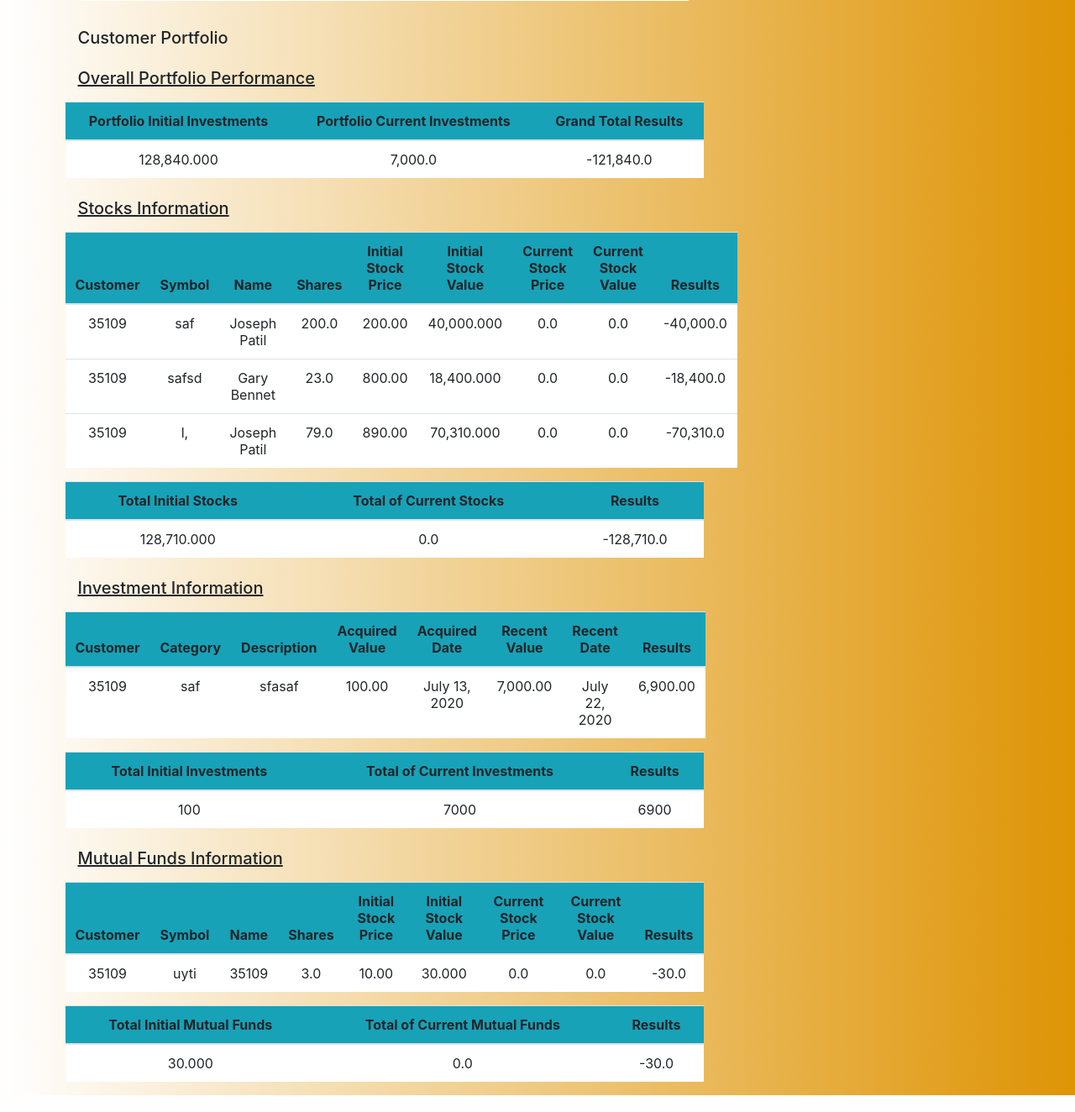
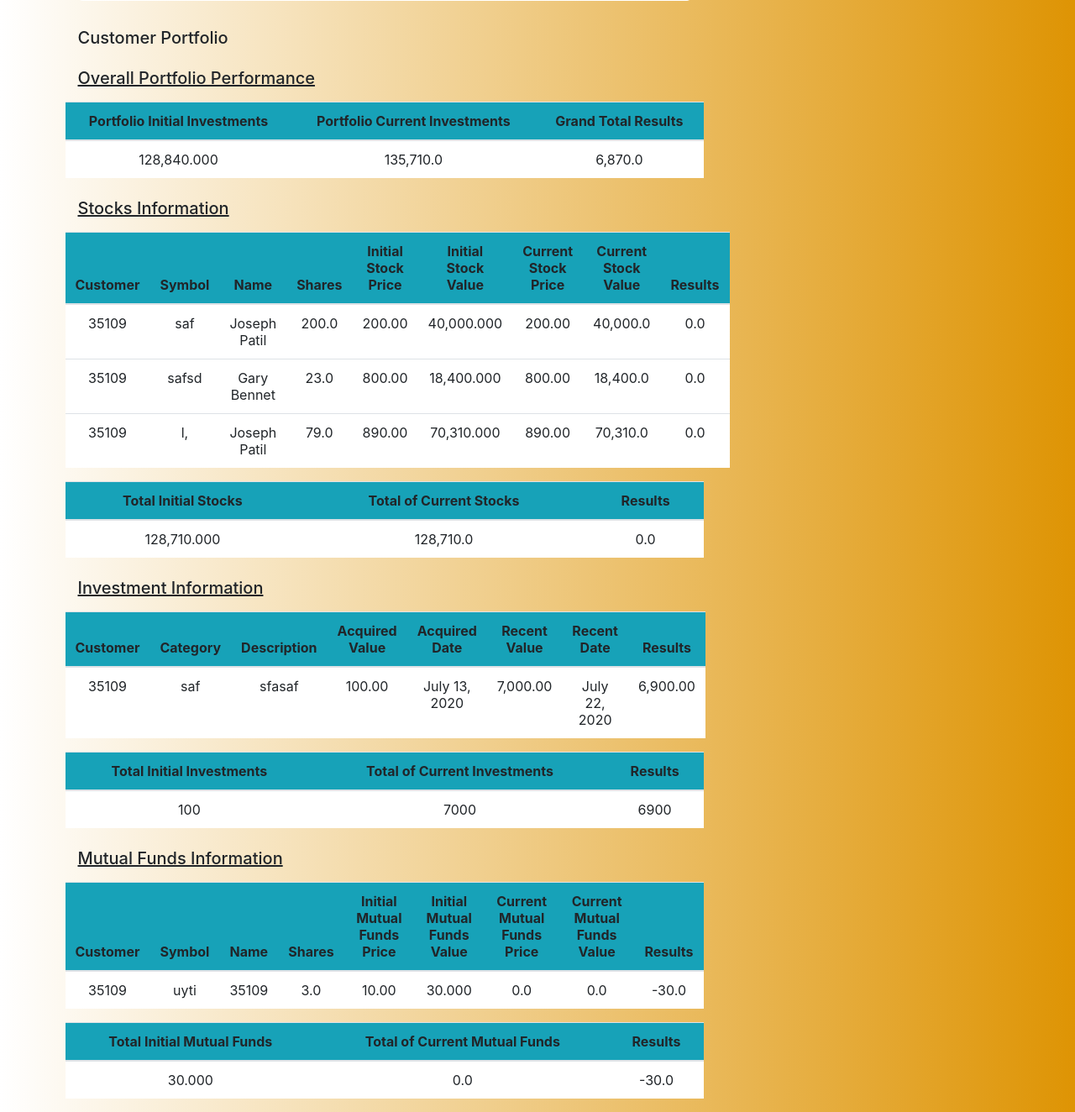
Before and after one commit to luoshuitaotao/assignment2p1, a Django app: page /customer/2/portfolio/ in a window 1280 px wide. Shown: the part 259-1583 px from the top of the page at 84% size. Run offline with Django 3.2, Linux system fonts and the light colour scheme; a user stored in the database is signed in; data comes from the database, SQL or seed files in the repository; both versions use the stored data as it was after the commit; data that the repository does not hold is empty; some libraries are stand-ins or nearby versions.

Commit message:
change stock name to mutual funds

```diff
--- a/portfolio/models.py
+++ b/portfolio/models.py
@@ -81,8 +81,8 @@ class Stock(models.Model):
         api_key = '&interval=1min&apikey = GE5KWRGPX3P6KXU8'
         url = main_api + symbol_f + api_key
         json_data = requests.get(url).json()
-        open_price = float(json_data["Global Quote"]["02. open"])
-        #open_price = json_data.get('Global Quote', {}).get("2.price", self.purchase_price)
+        #open_price = float(json_data["Global Quote"]["02. open"])
+        open_price = json_data.get('Global Quote', {}).get("2.price", self.purchase_price)
         share_value = open_price
         return share_value
 
--- a/portfolio/templates/portfolio/portfolio.html
+++ b/portfolio/templates/portfolio/portfolio.html
@@ -144,10 +144,10 @@
             <th>Symbol</th>
             <th>Name</th>
             <th>Shares</th>
-            <th>Initial Stock Price</th>
-            <th>Initial Stock Value</th>
-            <th>Current Stock Price</th>
-            <th>Current Stock Value</th>
+            <th>Initial Mutual Funds Price</th>
+            <th>Initial Mutual Funds Value</th>
+            <th>Current Mutual Funds Price</th>
+            <th>Current Mutual Funds Value</th>
             <th>Results</th>
         </tr>
         </thead>
```
Also changed, not shown: db.sqlite3.
